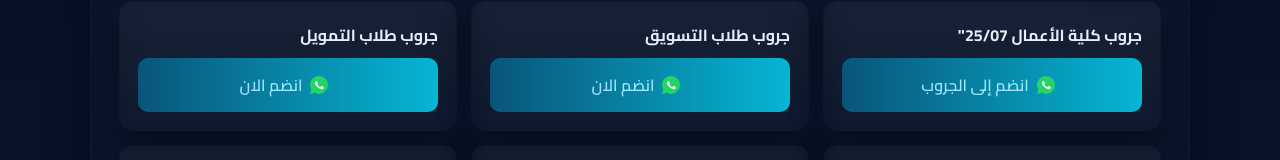
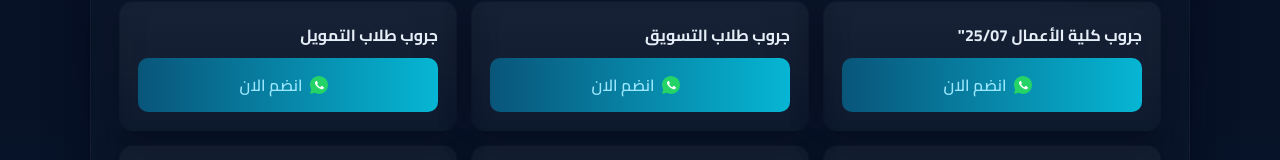
Before and after one commit to nashama-business/sanafer, a plain HTML site: page index.html in a window 1280 px wide. Shown: the part 188-348 px from the top of the page. Drawn offline with Linux system fonts and the light colour scheme.

Commit message:
Update index.html AT

```diff
--- a/index.html
+++ b/index.html
@@ -27,7 +27,7 @@
           <h3>جروب كلية الأعمال 25/07"</h3>
           <a class="link-btn" href="https://chat.whatsapp.com/JB6MtCMHGec4Hs4Xix2qqQ" target="_blank" rel="noopener noreferrer">
             <svg class="icon" width="18" height="18" viewBox="0 0 24 24" fill="none" aria-hidden="true"><path d="M20.52 3.48A11.94 11.94 0 0012 0C5.373 0 .001 5.373.001 12.001c0 2.116.553 4.09 1.605 5.85L0 24l6.405-1.586A11.94 11.94 0 0012 24c6.627 0 12-5.373 12-12 0-3.2-1.246-6.162-3.48-8.52z" fill="#25D366"/><path d="M17.56 14.21c-.28-.14-1.64-.81-1.9-.9-.26-.09-.45-.14-.64.14-.19.28-.73.9-.9 1.09-.17.19-.34.21-.62.07-.28-.14-1.18-.43-2.24-1.38-.83-.73-1.39-1.64-1.56-1.92-.16-.28-.02-.43.12-.56.12-.12.28-.31.42-.47.14-.16.19-.28.28-.47.09-.19.04-.35-.02-.49-.07-.14-.64-1.56-.88-2.15-.23-.57-.46-.49-.64-.5l-.54-.01c-.19 0-.5.07-.76.35-.26.28-1 1-1 2.44s1.02 2.83 1.16 3.03c.14.19 2.01 3.06 4.86 4.29 1.2.5 1.69.67 2.28.85.57.17 1.09.15 1.5.09.46-.07 1.64-.67 1.87-1.32.23-.64.23-1.19.16-1.31-.07-.12-.26-.19-.56-.33z" fill="#FFF"/></svg>
-            <span>انضم إلى الجروب</span>
+            <span>انضم الان</span>
           </a>
         </article>
 
```
